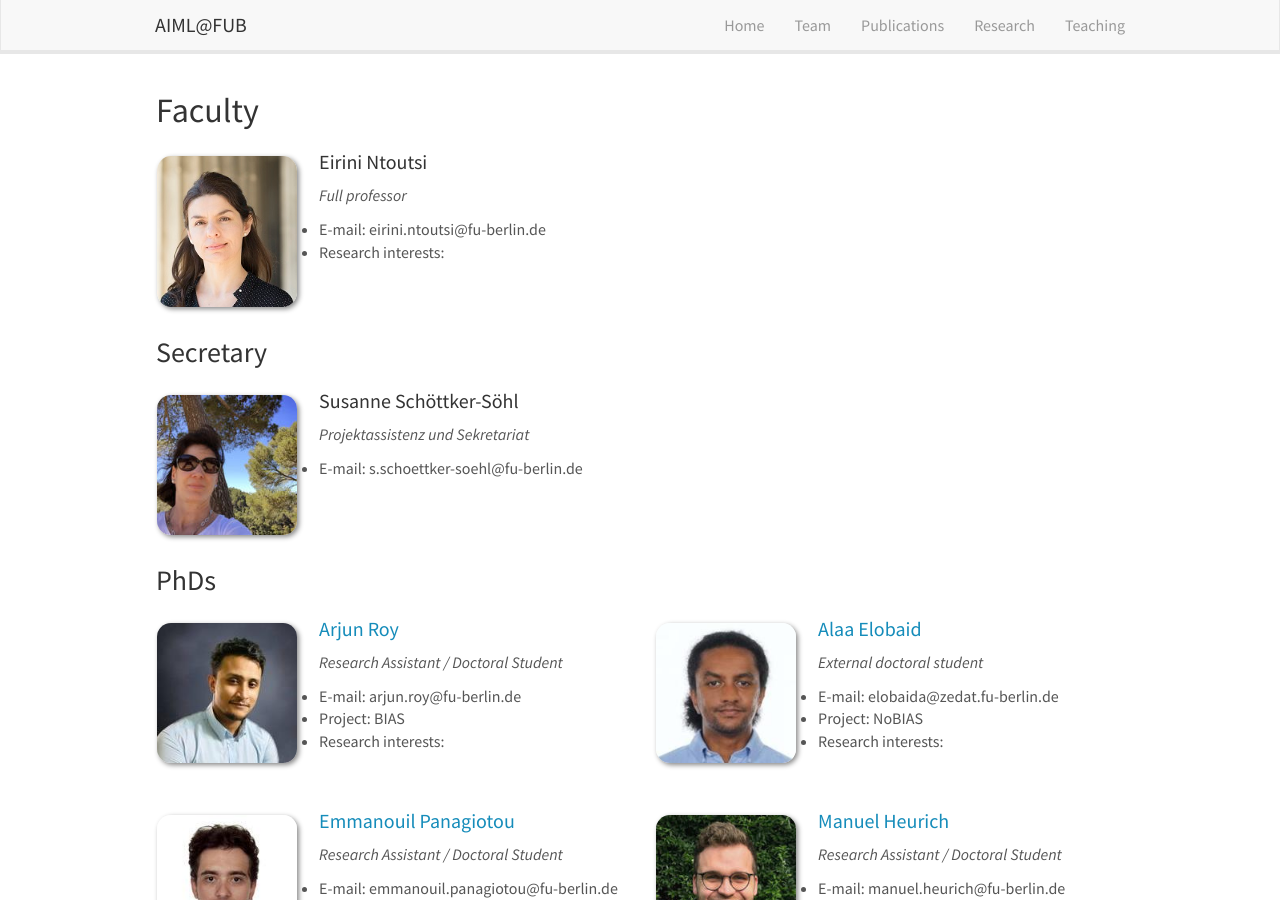
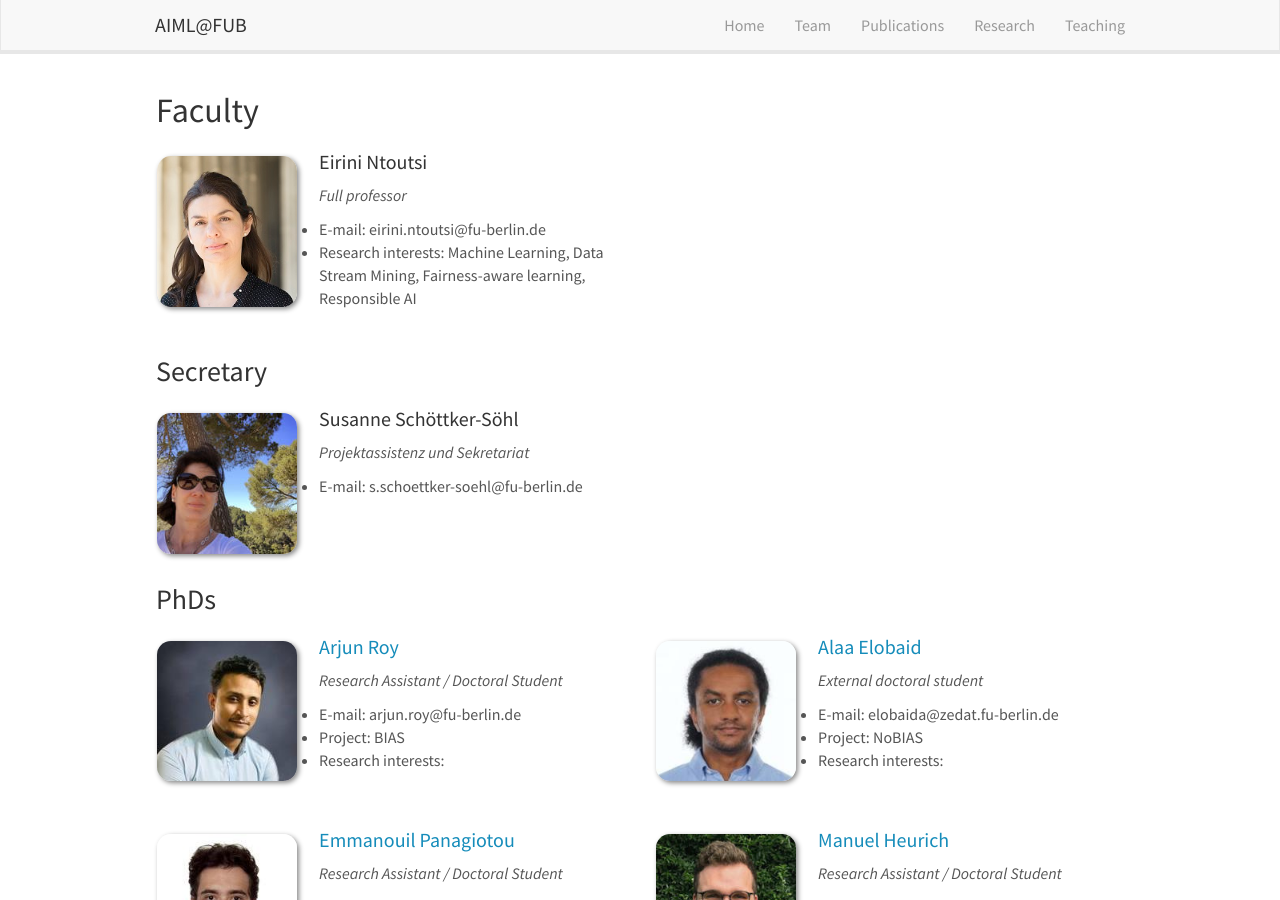
Before and after one commit to AIML-research/AIML-research.github.io, a Jekyll site: the page built from _pages/team.md, in a window 1280 px wide and 900 px high. Built offline with Jekyll 4.4.1, drawn with Linux system fonts in a browser that asks for light colours; nearby versions of some CDN libraries.

Commit message:
Update faculty.yml

```diff
--- a/_data/faculty.yml
+++ b/_data/faculty.yml
@@ -5,3 +5,4 @@
   number_educ: 0
   education1:
   website:
+  interest: Machine Learning, Data Stream Mining, Fairness-aware learning, Responsible AI
```
